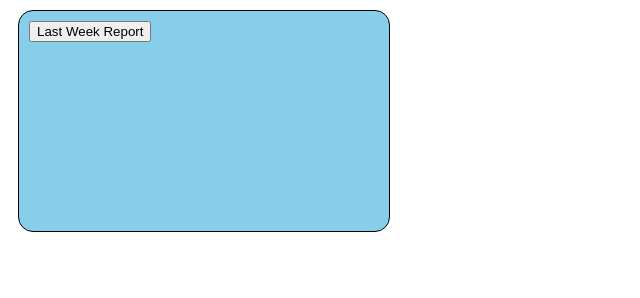
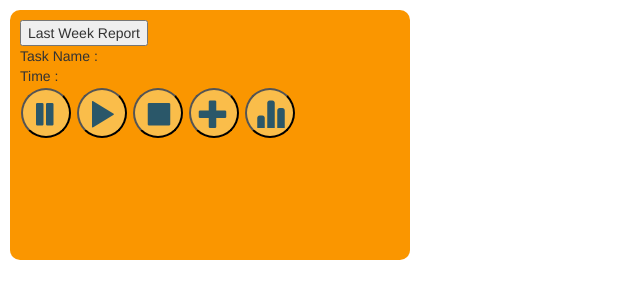
Before and after one commit to RichardBansal/togglext, a website: page public/index.html in a window 1280 px wide. Shown: the whole page, without its empty margins (0-640 px from the left). Drawn offline with nearby package versions, Linux system fonts and the light colour scheme; some packages are replaced by stand-ins of ours; no server answers.

Commit message:
complete api connections for read-only data, not working on style via bootstrap

```diff
--- a/public/css/main.css
+++ b/public/css/main.css
@@ -1,11 +1,20 @@
 .main {
     border-color: red;
-    width: 350px;
-    border-width: 10px;
-    height: 200px;
-    background: skyblue;
-    border: 1px solid black;
+    width: 400px;
+    border-width: 1px;
+    height: 250px;
+    background: #FA9600;
+    border: 0px solid #2A5769;
     margin: 10px;
     padding: 10px;
-    border-radius: 15px;
+    border-radius: 10px;
 }
+
+.glyphicon {
+    border-radius: 100%;
+    color: #2A5769;
+    background: #FABD4A;
+    font-size: 30px;
+    margin: 1px;
+    padding: 8px;
+}
--- a/public/index.html
+++ b/public/index.html
@@ -6,12 +6,26 @@
 		<script src="js/controllers/main.controller.js"></script>
 		<!-- <script src="js/controllers/week.controller.js"></script> -->
 		<link rel="stylesheet" type="text/css" href="css/main.css">
+		<link rel="stylesheet" type="text/css" href="bootstrap/dist/css/bootstrap.min.css">
 	</head>
 
 	<body ng-app="TogglExt" ng-controller="MainController">
 		<div class="main">
-			<button ui-sref="week">Last Week Report</button>
+			<button ui-sref="week">Last Week Report</button><br/>
+				<span>Task Name : {{activeTask.data.description}}</span><br/>
+				<span>Time : {{activeTask.data.duration}}</span><br/>
+
 				<div ui-view></div>
+
+				<div>
+					<button class="glyphicon glyphicon-pause" aria-hidden="true"></button>
+					<button class="glyphicon glyphicon-play" aria-hidden="true"></button>
+					<button class="glyphicon glyphicon-stop" aria-hidden="true"></button>
+					<button class="glyphicon glyphicon-plus" aria-hidden="true"></button>
+					<button class="glyphicon glyphicon-stats" aria-hidden="true"></button>
+				</div>
+
+
 		</div>
 	</body>
 </html>
--- a/public/js/app.js
+++ b/public/js/app.js
@@ -8,7 +8,7 @@ app.config(function($stateProvider,$urlRouterProvider){
 			url: '/week',
 			templateUrl: 'js/templates/week.html',
 			controller: function($scope, $http) {
-				//TODO: getWeeklyData should be in a factory
+				//TODO: getWeeklyData should be in a factory, not controller
 				function getWeeklyData(){
 					$scope.projects = "";
 					$http.get("/weekly")
@@ -23,4 +23,10 @@ app.config(function($stateProvider,$urlRouterProvider){
 				getWeeklyData();
 			}
 		})
+		.state('activeTask',{
+
+		})
+		.state('newTask',{
+
+		})
 });
--- a/public/js/controllers/main.controller.js
+++ b/public/js/controllers/main.controller.js
@@ -23,13 +23,14 @@ app.controller("MainController", function($scope, $http){
 	// TODO Allow users to select week as well
 	// $scope.getWeeklyData = function(){
 	// 	$scope.projects = "";
-	// 	$http.get("/weekly")
-	// 		.then(function(response){
-	// 			console.log("data",response);
-	// 			$scope.projects = response.data;
-	// 		}, function(error){
-	// 			console.log("error",error);
-	// 		});
+	$scope.activeTask
+		$http.get("/currentTask")
+			.then(function(response){
+				console.log("data",response);
+				$scope.activeTask = response.data;
+			}, function(error){
+				console.log("error",error);
+			});
 	// };
 	// $http.get("/weekly")
 	// 	.then(function(data){
```
Also changed, not shown: server/routes/index.js (+29 -5 lines), bower.json (line endings or trailing spaces).
